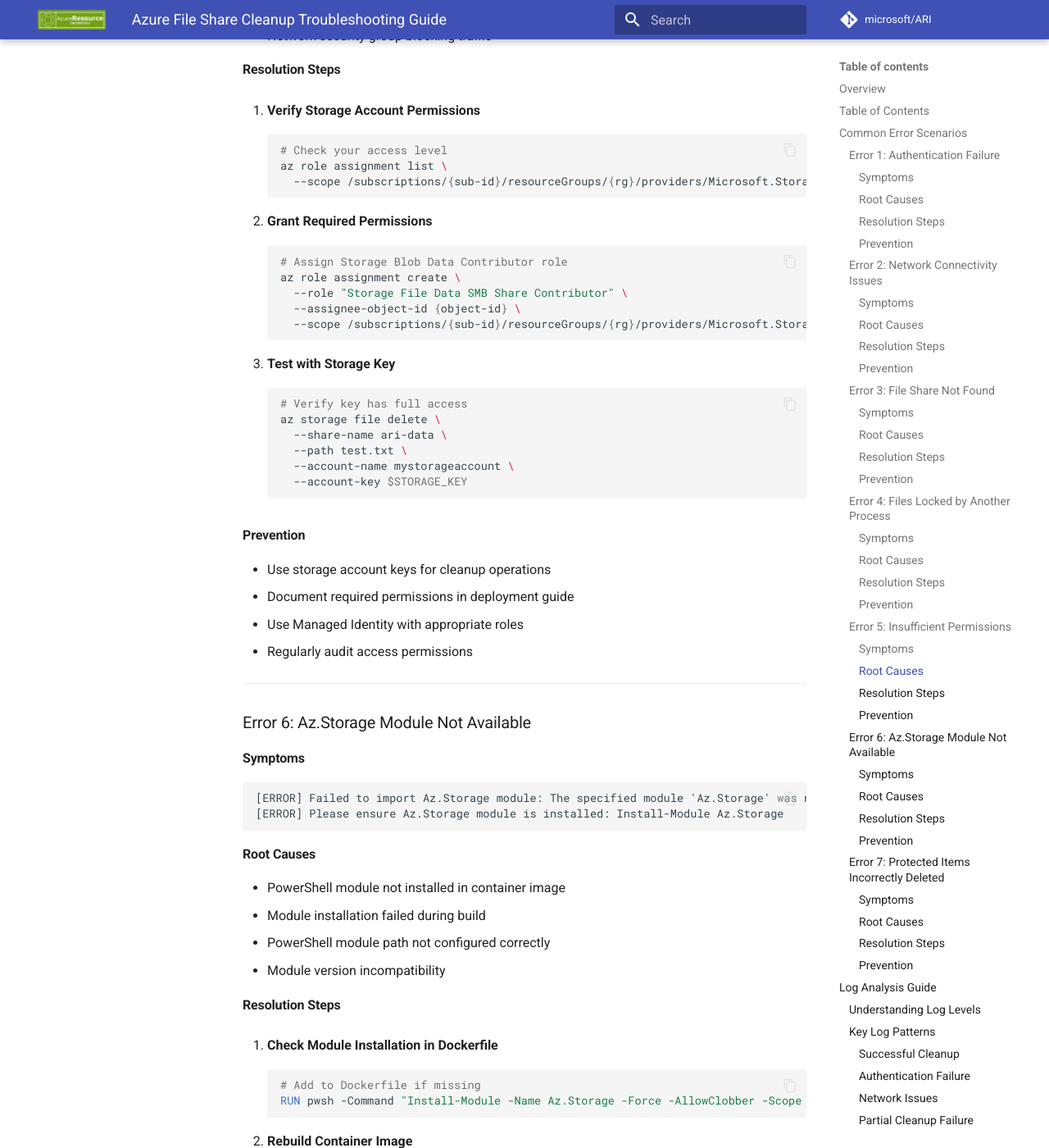
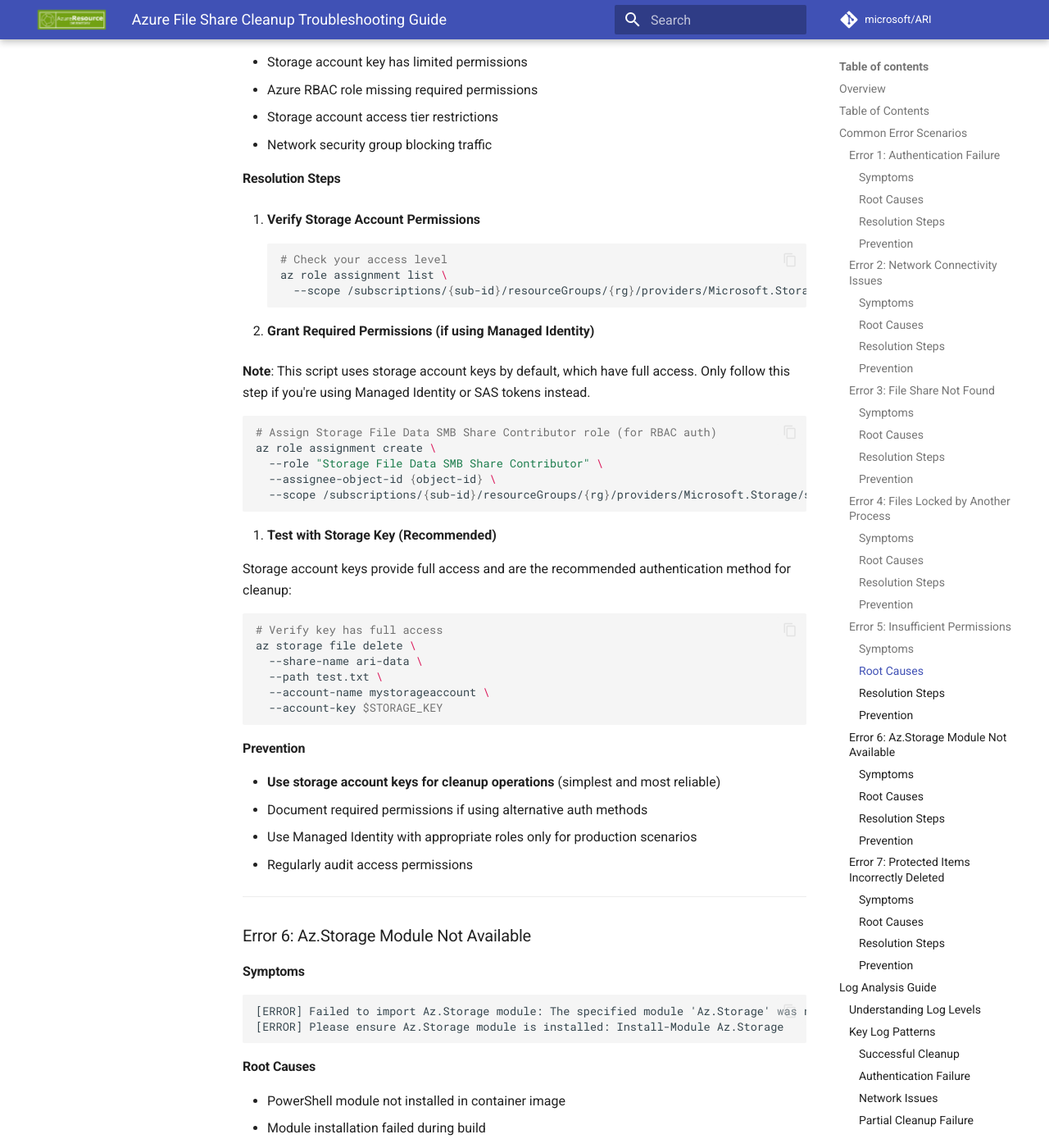
Before and after one commit to Rkibbe123/ms-inventory, an MkDocs documentation site: the page built from docs/CLEANUP-TROUBLESHOOTING.md, in a window 1280 px wide and 1400 px high, scrolled down 6270 px. Shown: the whole window at 82% size. Built offline with MkDocs 1.6.1 and Material for MkDocs 9.7.7, drawn with Linux system fonts in a browser that asks for light colours; comment, search, counter and statistics services are not loaded; some of the changed text lies outside the part shown.

Commit message:
Addressed code review feedback
Co-authored-by: Rkibbe123 <107703347+Rkibbe123@users.noreply.github.com>

````diff
--- a/docs/AZURE-FILESHARE-CLEANUP.md
+++ b/docs/AZURE-FILESHARE-CLEANUP.md
@@ -62,6 +62,21 @@ This can lead to:
 - ✅ **Cleanup Success** → ARI proceeds normally
 - ❌ **Cleanup Failure** → ARI execution blocked, job fails with detailed error message
 - ⚪ **Cleanup Not Configured** → ARI proceeds without cleanup
+
+**What Happens During Cleanup Failure:**
+
+When cleanup fails, the file share may be in one of these states:
+
+1. **Partial Cleanup**: Some items were deleted before the failure
+2. **No Changes**: Failure occurred during pre-flight validation (nothing deleted)
+3. **Mixed State**: Some deletions succeeded, some failed (most common)
+
+The verification step reports exactly what remains in the file share, allowing you to:
+- Identify which files failed to delete
+- Understand the current state before troubleshooting
+- Perform manual cleanup if needed
+
+**Important**: ARI will NOT run until cleanup succeeds (or is disabled) to prevent mixing old and new reports.
 
 ## Configuration
 
--- a/docs/CLEANUP-TROUBLESHOOTING.md
+++ b/docs/CLEANUP-TROUBLESHOOTING.md
@@ -119,9 +119,16 @@ This guide provides detailed troubleshooting steps for Azure File Share cleanup
 
 4. **Check Azure Service Health**
    ```bash
-   # Check for service issues
+   # Check for Azure Storage service issues
+   # Use Azure Portal: https://status.azure.com or Azure Service Health
    az rest --method get \
-     --url "https://management.azure.com/subscriptions/{subscription-id}/providers/Microsoft.ResourceHealth/availabilityStatuses?api-version=2020-05-01"
+     --url "https://management.azure.com/subscriptions/{subscription-id}/providers/Microsoft.ResourceHealth/availabilityStatuses?api-version=2023-07-01"
+
+   # Alternatively, check storage account health specifically
+   az storage account show \
+     --name mystorageaccount \
+     --resource-group my-rg \
+     --query statusOfPrimary
    ```
 
 #### Prevention
@@ -275,16 +282,22 @@ This guide provides detailed troubleshooting steps for Azure File Share cleanup
      --scope /subscriptions/{sub-id}/resourceGroups/{rg}/providers/Microsoft.Storage/storageAccounts/{storage-account}
    ```
 
-2. **Grant Required Permissions**
+2. **Grant Required Permissions (if using Managed Identity)**
+
+   **Note**: This script uses storage account keys by default, which have full access. Only follow this step if you're using Managed Identity or SAS tokens instead.
+
    ```bash
-   # Assign Storage Blob Data Contributor role
+   # Assign Storage File Data SMB Share Contributor role (for RBAC auth)
    az role assignment create \
      --role "Storage File Data SMB Share Contributor" \
      --assignee-object-id {object-id} \
      --scope /subscriptions/{sub-id}/resourceGroups/{rg}/providers/Microsoft.Storage/storageAccounts/{storage-account}
    ```
 
-3. **Test with Storage Key**
+3. **Test with Storage Key (Recommended)**
+
+   Storage account keys provide full access and are the recommended authentication method for cleanup:
+
    ```bash
    # Verify key has full access
    az storage file delete \
@@ -295,9 +308,9 @@ This guide provides detailed troubleshooting steps for Azure File Share cleanup
    ```
 
 #### Prevention
-- Use storage account keys for cleanup operations
-- Document required permissions in deployment guide
-- Use Managed Identity with appropriate roles
+- **Use storage account keys for cleanup operations** (simplest and most reliable)
+- Document required permissions if using alternative auth methods
+- Use Managed Identity with appropriate roles only for production scenarios
 - Regularly audit access permissions
 
 ---
````
Also changed, not shown: 2 other files.
